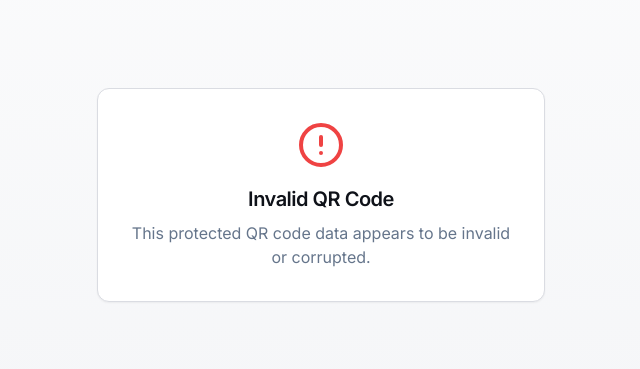
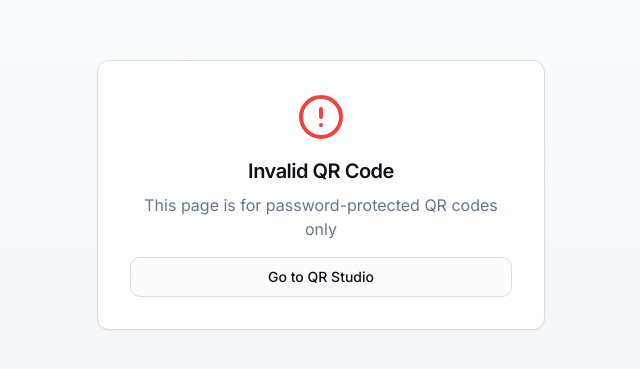
Before and after one commit to DCODE58/qrcraft-studio, a React (Vite) app: page /password-protected in a window 1280 px wide. Shown: the part 205-574 px from the top of the page, without its empty margins (319-959 px from the left). Built offline with nearby package versions, Linux system fonts and the light colour scheme.

Commit message:
Fix password protected page and frames
Ensure password protected page is functional and add frame selection to QR customization.

```diff
--- a/src/components/QrGenerator.tsx
+++ b/src/components/QrGenerator.tsx
@@ -2113,8 +2113,32 @@ const QrGenerator = ({ onBack }: QrGeneratorProps) => {
 
                     {qrFrame === 'rounded' && qrValue && (
                       <div className="text-center mt-4">
-                        <span className="inline-block px-3 py-1 bg-gradient-to-r from-primary to-accent text-white text-sm font-medium rounded-full">
+                        <span className="inline-block px-4 py-2 bg-gradient-to-r from-primary to-accent text-white text-sm font-medium rounded-full shadow-lg">
                           Scan QR Code
+                        </span>
+                      </div>
+                    )}
+
+                    {qrFrame === 'elegant' && qrValue && (
+                      <div className="text-center mt-4">
+                        <span className="inline-block px-4 py-2 bg-slate-800 text-white text-sm font-medium rounded-sm tracking-wide uppercase shadow-md">
+                          QR Code
+                        </span>
+                      </div>
+                    )}
+
+                    {qrFrame === 'minimal' && qrValue && (
+                      <div className="text-center mt-4">
+                        <span className="inline-block px-3 py-1 border border-gray-300 text-gray-700 text-xs font-normal rounded">
+                          SCAN
+                        </span>
+                      </div>
+                    )}
+
+                    {qrFrame === 'corporate' && qrValue && (
+                      <div className="text-center mt-4">
+                        <span className="inline-block px-4 py-2 bg-blue-900 text-white text-sm font-semibold rounded shadow-sm">
+                          QR STUDIO
                         </span>
                       </div>
                     )}
--- a/src/pages/PasswordProtected.tsx
+++ b/src/pages/PasswordProtected.tsx
@@ -29,8 +29,8 @@ const PasswordProtected = () => {
         setError('Invalid protected QR code data');
       }
     } else {
-      // For testing purposes, if no hash is provided, show error
-      setError('No protected QR code data found');
+      // If no hash is provided, it's not a protected QR code
+      setError('This page is for password-protected QR codes only');
     }
   }, [location]);
 
@@ -116,15 +116,36 @@ const PasswordProtected = () => {
     });
   };
 
-  if (!protectedData) {
+  if (!protectedData && !error) {
+    return (
+      <div className="min-h-screen bg-gradient-subtle flex items-center justify-center p-4">
+        <Card className="w-full max-w-md p-8 text-center">
+          <div className="animate-spin rounded-full h-8 w-8 border-b-2 border-primary mx-auto mb-4"></div>
+          <h1 className="text-xl font-semibold mb-2">Loading...</h1>
+          <p className="text-muted-foreground">
+            Processing protected QR code data...
+          </p>
+        </Card>
+      </div>
+    );
+  }
+
+  if (!protectedData || error) {
     return (
       <div className="min-h-screen bg-gradient-subtle flex items-center justify-center p-4">
         <Card className="w-full max-w-md p-8 text-center">
           <AlertCircle className="w-12 h-12 text-destructive mx-auto mb-4" />
           <h1 className="text-xl font-semibold mb-2">Invalid QR Code</h1>
-          <p className="text-muted-foreground">
-            This protected QR code data appears to be invalid or corrupted.
+          <p className="text-muted-foreground mb-4">
+            {error || "This protected QR code data appears to be invalid or corrupted."}
           </p>
+          <Button
+            onClick={() => window.location.href = '/'}
+            variant="outline"
+            className="w-full"
+          >
+            Go to QR Studio
+          </Button>
         </Card>
       </div>
     );
```
